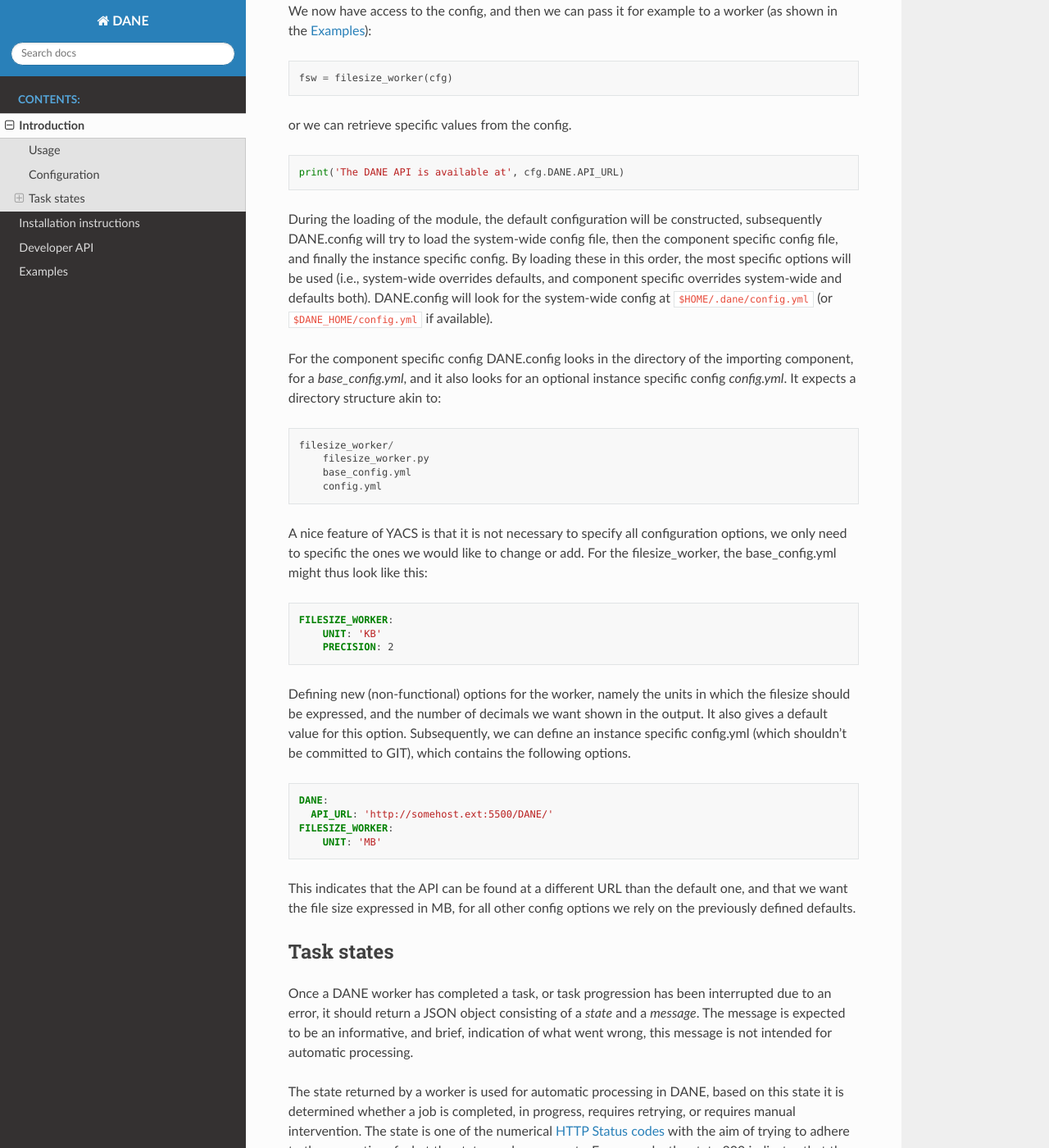
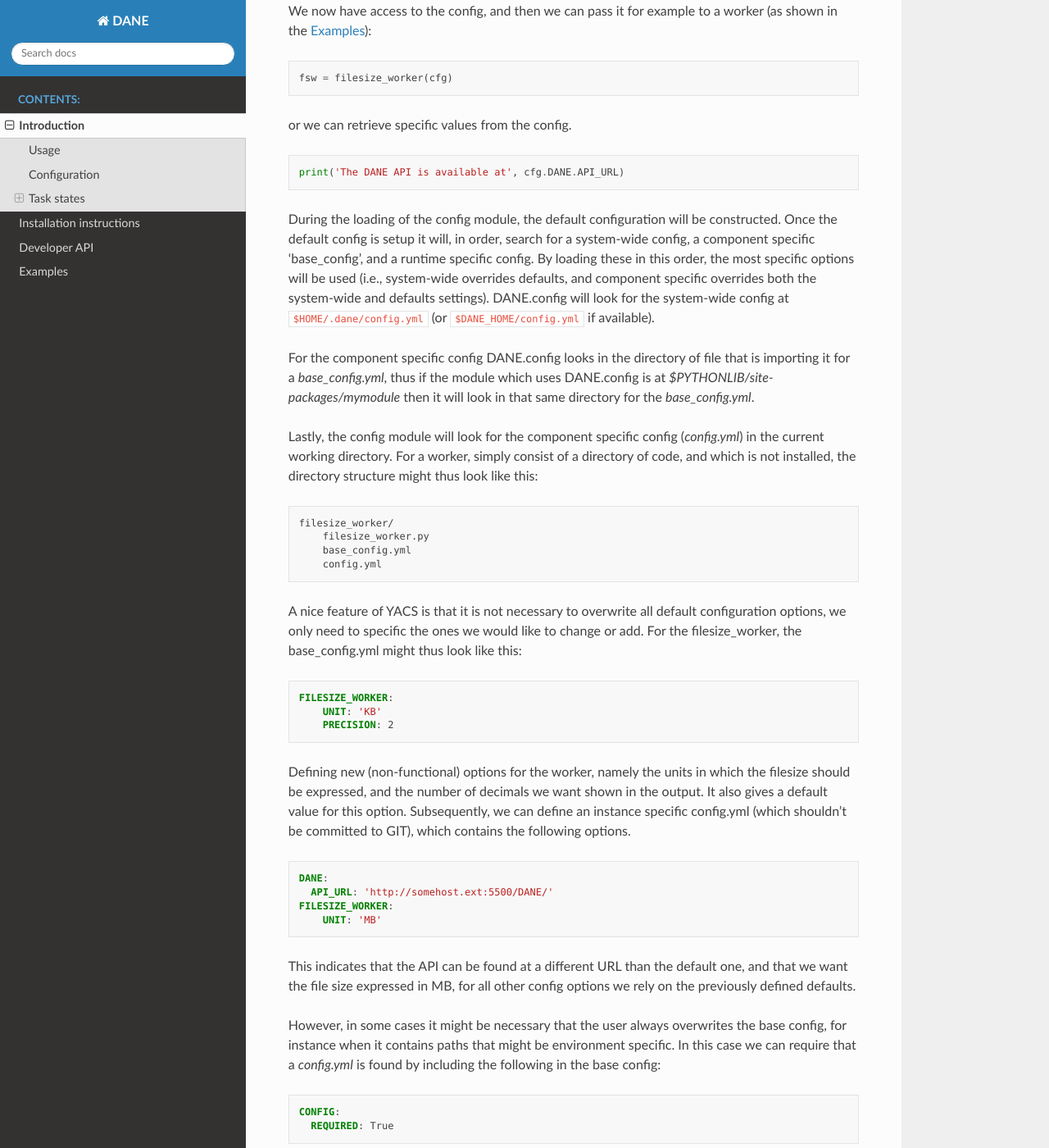
Before and after one commit to CLARIAH/DANE, a Sphinx documentation site: the page built from docs/intro.rst, in a window 1280 px wide and 1400 px high, scrolled down 1877 px. Shown: the whole window at 82% size. Built offline with Sphinx 7.4.7 and the Read the Docs theme 2.0.0, drawn with Linux system fonts in a browser that asks for light colours; some of the changed text lies outside the part shown.

Commit message:
Changed config to look for base in module dir, and local config in cwd

```diff
--- a/docs/intro.rst
+++ b/docs/intro.rst
@@ -69,23 +69,27 @@ or we can retrieve specific values from the config.
 
     print('The DANE API is available at', cfg.DANE.API_URL)
 
-During the loading of the module, the default configuration will be constructed, subsequently DANE.config will try to load the system-wide config file, then the
-component specific config file, and finally the instance specific config. By loading these in this order,
-the most specific options will be used (i.e., system-wide overrides defaults, and component specific
-overrides system-wide and defaults both). DANE.config will look for the system-wide config at :code:`$HOME/.dane/config.yml` (or :code:`$DANE_HOME/config.yml` if available).
+During the loading of the config module, the default configuration will be constructed. Once the default config is setup
+it will, in order, search for a system-wide config, a component specific 'base_config', and a runtime specific config.
+By loading these in this order, the most specific options will be used (i.e., system-wide overrides defaults, and component specific
+overrides both the system-wide and defaults settings).
+DANE.config will look for the system-wide config at :code:`$HOME/.dane/config.yml` (or :code:`$DANE_HOME/config.yml` if available).
 
-For the component specific config DANE.config looks in the directory of the importing component, for a `base_config.yml`, and it also looks for an optional instance
-specific config `config.yml`. It expects a directory structure akin to:
+For the component specific config DANE.config looks in the directory of file that is importing it for a `base_config.yml`, thus if the
+module which uses DANE.config is at `$PYTHONLIB/site-packages/mymodule` then it will look in that same directory for the `base_config.yml`.
 
-.. code-block::
+Lastly, the config module will look for the component specific config (`config.yml`) in the current working directory. For a worker, simply
+consist of a directory of code, and which is not installed, the directory structure might thus look like this:
+
+.. code-block:: none
 
     filesize_worker/
         filesize_worker.py
         base_config.yml
         config.yml
 
-A nice feature of YACS is that it is not necessary to specify all configuration options, we only need to specific the ones we would like to change or add. For the
-filesize_worker, the base_config.yml might thus look like this:
+A nice feature of YACS is that it is not necessary to overwrite all default configuration options,
+we only need to specific the ones we would like to change or add. For the filesize_worker, the base_config.yml might thus look like this:
 
 .. code-block:: yaml
 
@@ -105,6 +109,17 @@ It also gives a default value for this option. Subsequently, we can define an in
 
 This indicates that the API can be found at a different URL than the default one, and that we want the file size expressed in MB, for all other config options we
 rely on the previously defined defaults.
+
+However, in some cases it might be necessary that the user always overwrites the base config, for instance when it contains paths that
+might be environment specific. In this case we can require that a `config.yml` is found by including the following in the base config:
+
+
+.. code-block:: yaml
+
+    CONFIG:
+      REQUIRED: True
+
+If no `config.yml` is found but the base config has indicated its required the config module will raise a `DANE.errors.ConfigRequiredError`.
 
 .. _states:
 
--- a/setup.py
+++ b/setup.py
@@ -6,7 +6,7 @@ with open(path.join(this_directory, 'README.md'), encoding='utf-8') as f:
     long_description = f.read()
 
 setup(name='DANE',
-    version='0.1',
+    version='0.1.1',
     author='Nanne van Noord',
     author_email='n.j.e.vannoord@uva.nl',
     url='https://github.com/CLARIAH/DANE',
```
Also changed, not shown: README.md (+23 -1 lines), 2 other files.
